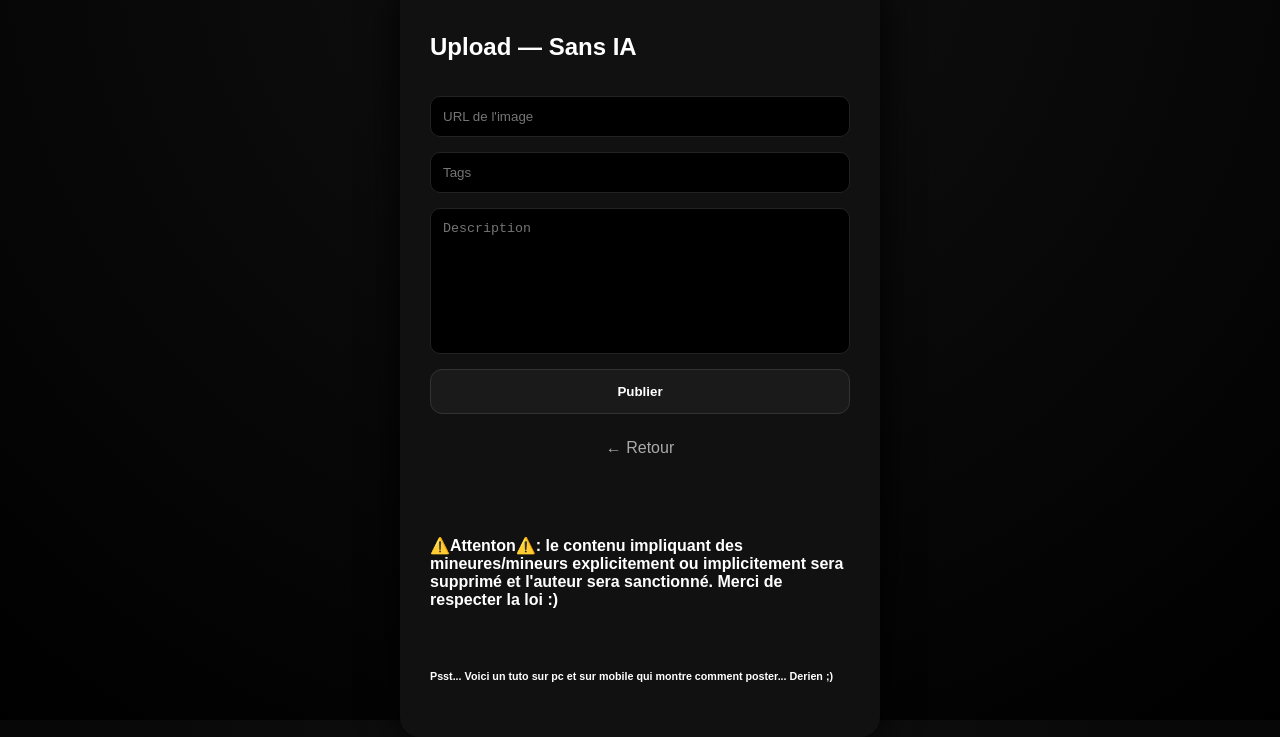
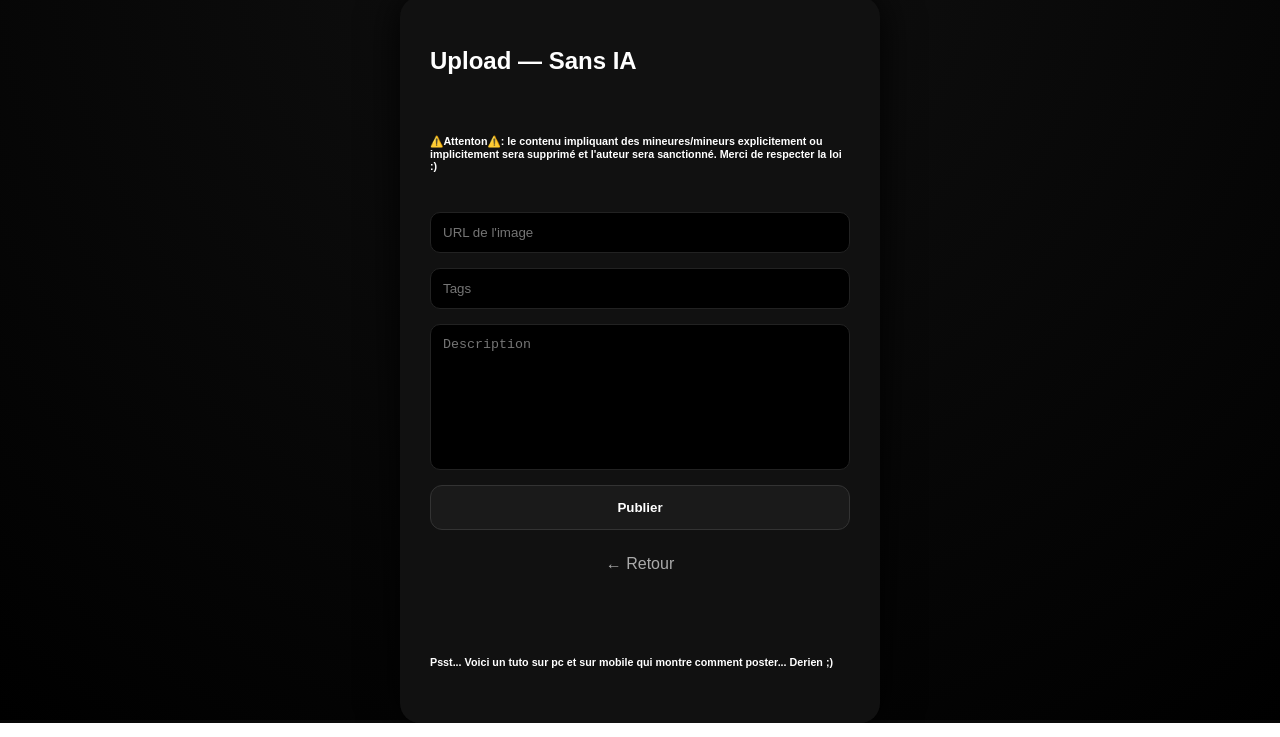
Before and after one commit to rowentax33/rowentax33.github.io, a plain HTML site: page uploadwithoutia.html in a window 1280 px wide. Shown: the part 79-816 px from the top of the page. Drawn offline with nearby package versions, Linux system fonts and the light colour scheme.

Commit message:
v 76 evec deplacement des textes de con upload

```diff
--- a/uploadwithoutia.html
+++ b/uploadwithoutia.html
@@ -21,6 +21,9 @@
   <div class="upload-box">
 
     <h2>Upload — Sans IA</h2>
+    <h6>⚠️Attenton⚠️: le contenu impliquant des mineures/mineurs
+    explicitement ou implicitement sera supprimé et l'auteur sera sanctionné.
+    Merci de respecter la loi :)</h6>
     <input id="url" type="text" placeholder="URL de l'image">
     <input id="tags" type="text" placeholder="Tags">
     <textarea id="description" placeholder="Description"></textarea>
@@ -30,10 +33,6 @@
     <a href="withoutia.html" class="back">← Retour</a>
 
     <p id="msg"></p>
-
-    <h4>⚠️Attenton⚠️: le contenu impliquant des mineures/mineurs
-    explicitement ou implicitement sera supprimé et l'auteur sera sanctionné.
-    Merci de respecter la loi :)</h4>
 
     <h6>Psst... Voici un tuto sur <a href="https://files.catbox.moe/y960p4.mp4">pc</a>
       et sur <a href="">mobile</a> qui montre comment poster... Derien ;)</h6>
```
Also changed, not shown: uploadwithia.html (+3 -4 lines), withia.html (+1 -1 lines), withoutia.html (+1 -1 lines).
